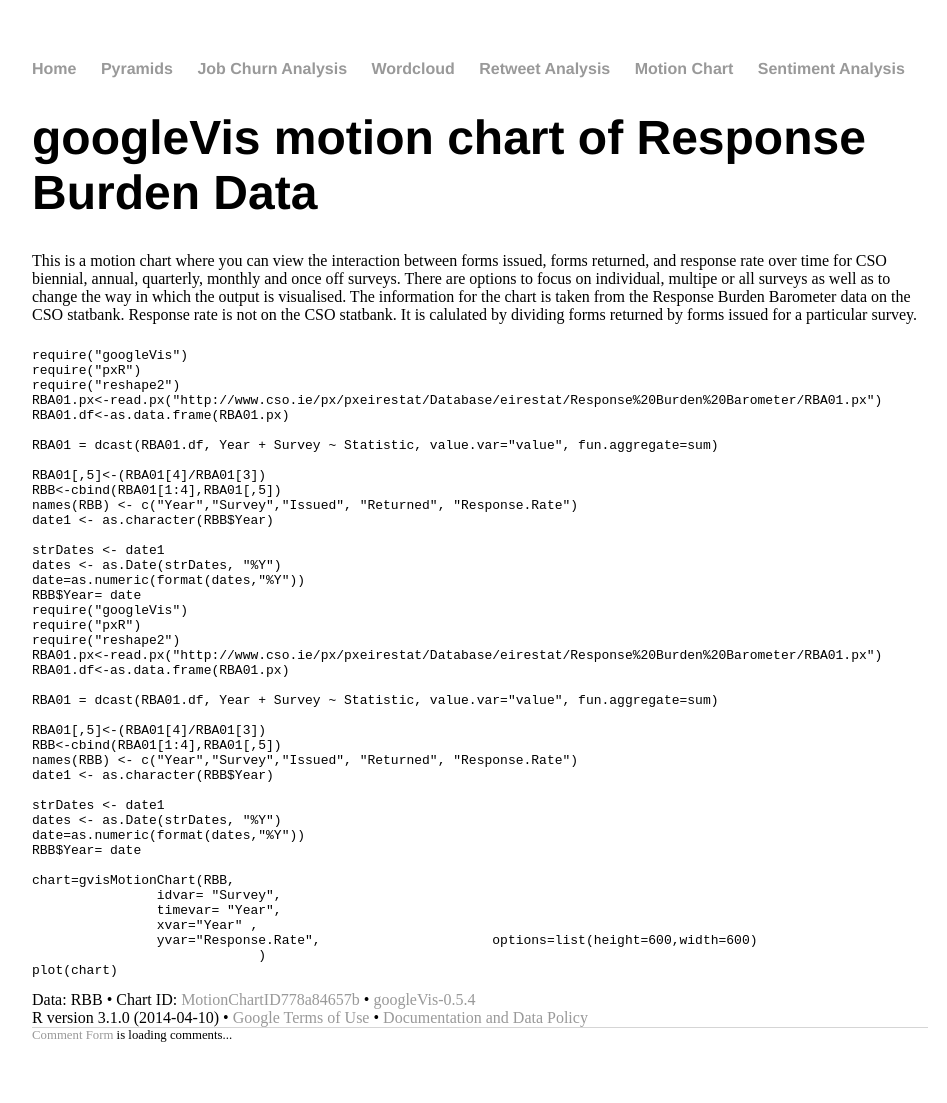
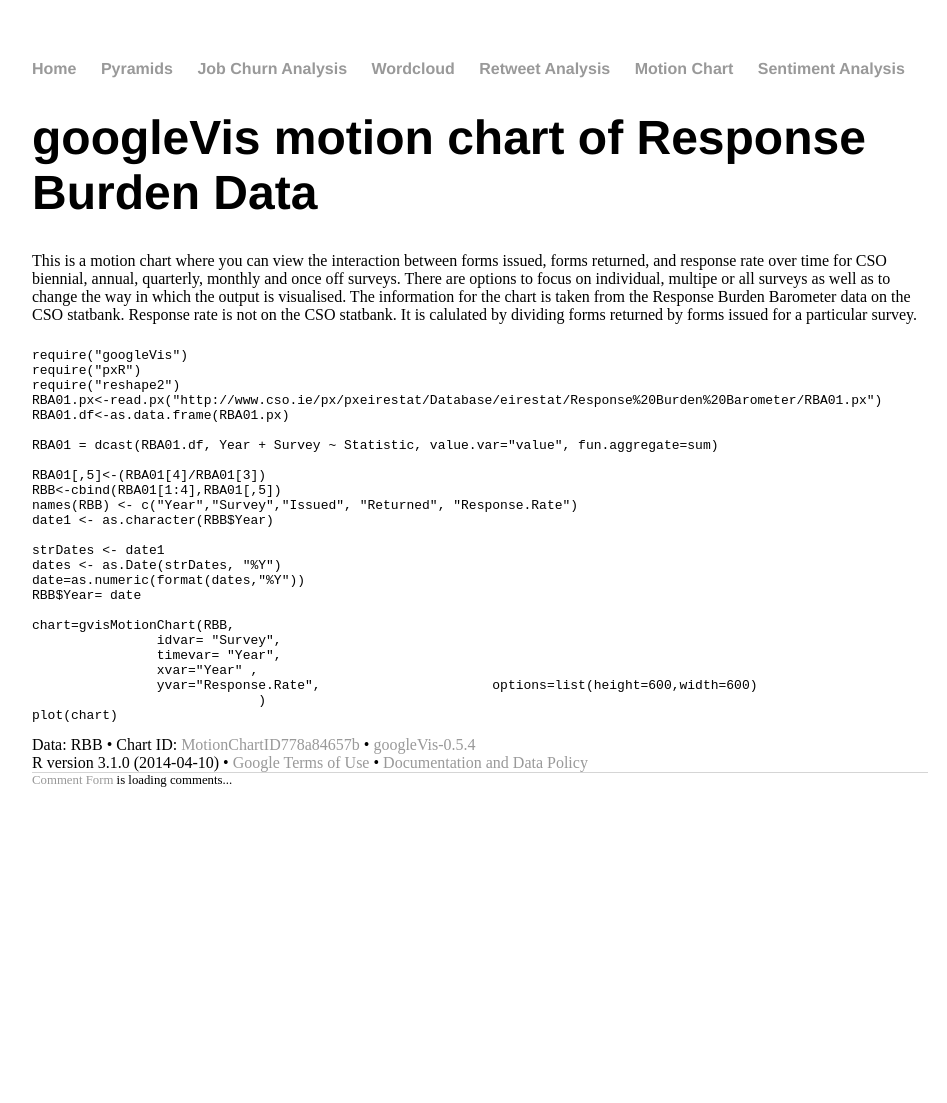
Before and after one commit to CorkDataAnalytics/CorkDataAnalytics.github.io, a Jekyll site: the page built from Motion/index.html, in a window 1280 px wide. Shown: the whole page, without its empty margins (160-1107 px from the left). Built offline with Jekyll 4.4.1, drawn with Linux system fonts in a browser that asks for light colours; comment, search, counter and statistics services are not loaded; after the commit the page ends 900 px from its top, so only the background shows below that.

Commit message:
Update index.html

```diff
--- a/Motion/index.html
+++ b/Motion/index.html
@@ -6,23 +6,6 @@ layout: default
 <h1>googleVis motion chart of Response Burden Data</h1>
 <p><h2></h2>This is a motion chart where you can view the interaction between forms issued, forms returned, and response rate over time for CSO biennial, annual, quarterly, monthly and once off surveys. There are options to focus on individual, multipe or all surveys as well as to change the way in which the output is visualised. The information for the chart is taken from the Response Burden Barometer data on the CSO statbank. Response rate is not on the CSO statbank. It is calulated by dividing forms returned by forms issued for a particular survey.</h2></h2></p>
 <pre class="r"><code>require(&quot;googleVis&quot;)
-require(&quot;pxR&quot;)
-require(&quot;reshape2&quot;)
-RBA01.px&lt;-read.px(&quot;http://www.cso.ie/px/pxeirestat/Database/eirestat/Response%20Burden%20Barometer/RBA01.px&quot;)
-RBA01.df&lt;-as.data.frame(RBA01.px)
-
-RBA01 = dcast(RBA01.df, Year + Survey ~ Statistic, value.var=&quot;value&quot;, fun.aggregate=sum)
-
-RBA01[,5]&lt;-(RBA01[4]/RBA01[3])
-RBB&lt;-cbind(RBA01[1:4],RBA01[,5])
-names(RBB) &lt;- c(&quot;Year&quot;,&quot;Survey&quot;,&quot;Issued&quot;, &quot;Returned&quot;, &quot;Response.Rate&quot;)
-date1 &lt;- as.character(RBB$Year)
-
-strDates &lt;- date1
-dates &lt;- as.Date(strDates, &quot;%Y&quot;)
-date=as.numeric(format(dates,&quot;%Y&quot;))
-RBB$Year= date
-require(&quot;googleVis&quot;)
 require(&quot;pxR&quot;)
 require(&quot;reshape2&quot;)
 RBA01.px&lt;-read.px(&quot;http://www.cso.ie/px/pxeirestat/Database/eirestat/Response%20Burden%20Barometer/RBA01.px&quot;)
```
